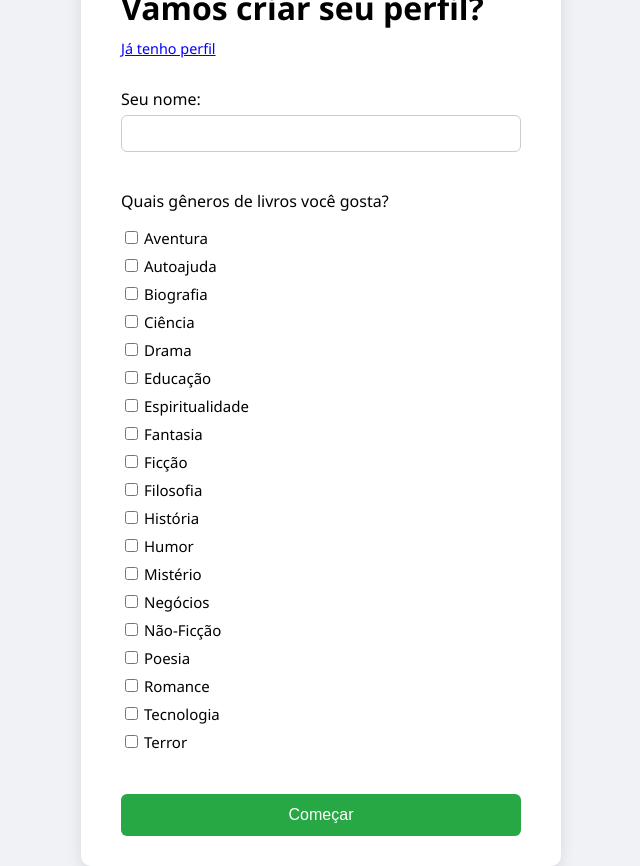
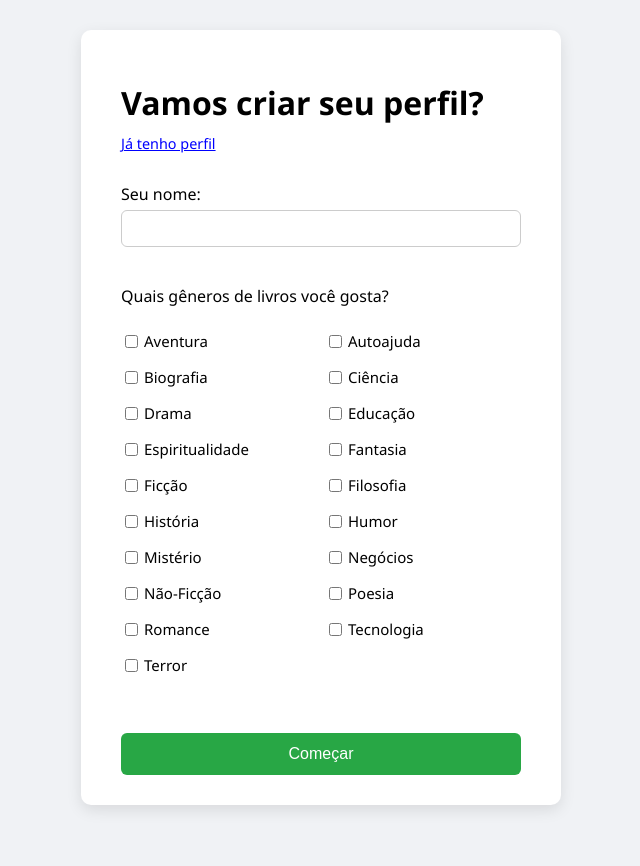
Before and after one commit to ioott/bookmatch-ai-python-geminiAPI, a Flask app: page / in a window 1280 px wide. Shown: the whole page, without its empty margins (319-959 px from the left). After the commit the page ends 810 px from the top, so only its background shows below. Run offline with Flask 3, Linux system fonts and the light colour scheme.

Commit message:
style: apply genre grid layout and improve form spacing

```diff
--- a/static/style.css
+++ b/static/style.css
@@ -4,13 +4,14 @@ body {
   display: flex;
   justify-content: center;
   align-items: center;
-  height: 100vh;
+  min-height: 100vh;
   margin: 0;
 }
 
 form {
   background-color: #fff;
   padding: 30px 40px;
+  margin: 30px 40px;
   border-radius: 10px;
   box-shadow: 0 5px 15px rgba(0, 0, 0, 0.1);
   max-width: 400px;
@@ -108,3 +109,10 @@ button:hover {
     color: blue;
     cursor: pointer;
 }
+
+.genre-grid {
+    display: grid;
+    grid-template-columns: 1fr 1fr;
+    gap: 0.5rem;
+    margin-bottom: 1rem;
+}
```
